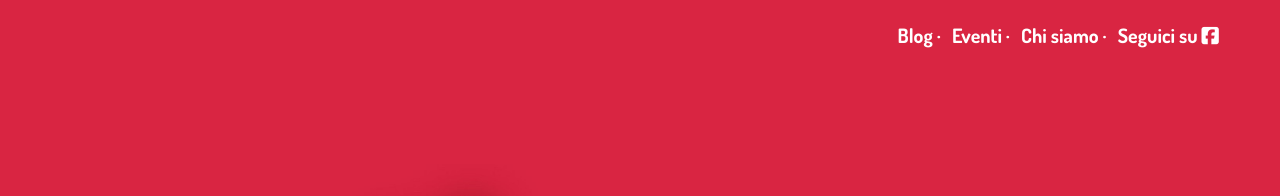
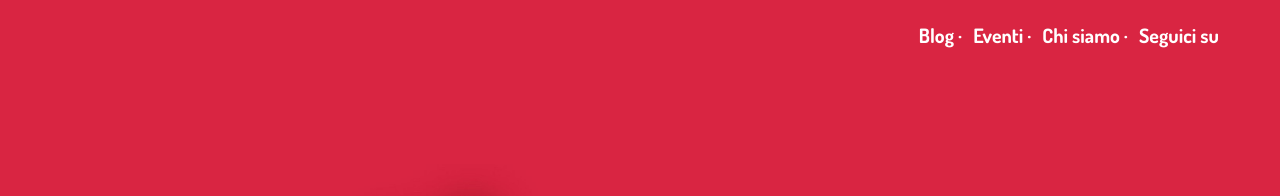
Before and after one commit to amatiperamare/amatiperamare.github.io, a Jekyll site: the page built from index.html, in a window 1280 px wide. Shown: the top 196 px of the page. Built offline with Jekyll 4.4.1, drawn with Linux system fonts in a browser that asks for light colours; nearby versions of some CDN libraries.

Commit message:
Updated Config

```diff
--- a/_config.yml
+++ b/_config.yml
@@ -47,5 +47,5 @@
   url: "/eventi"
 - title: Chi siamo
   url: "/chi-siamo"
-- title: Seguici su <i class="fa fa-facebook-square" aria-hidden="true"></i>
+- title: 'Seguici su '
   url: https://www.facebook.com/AmatiperAmare/
```
